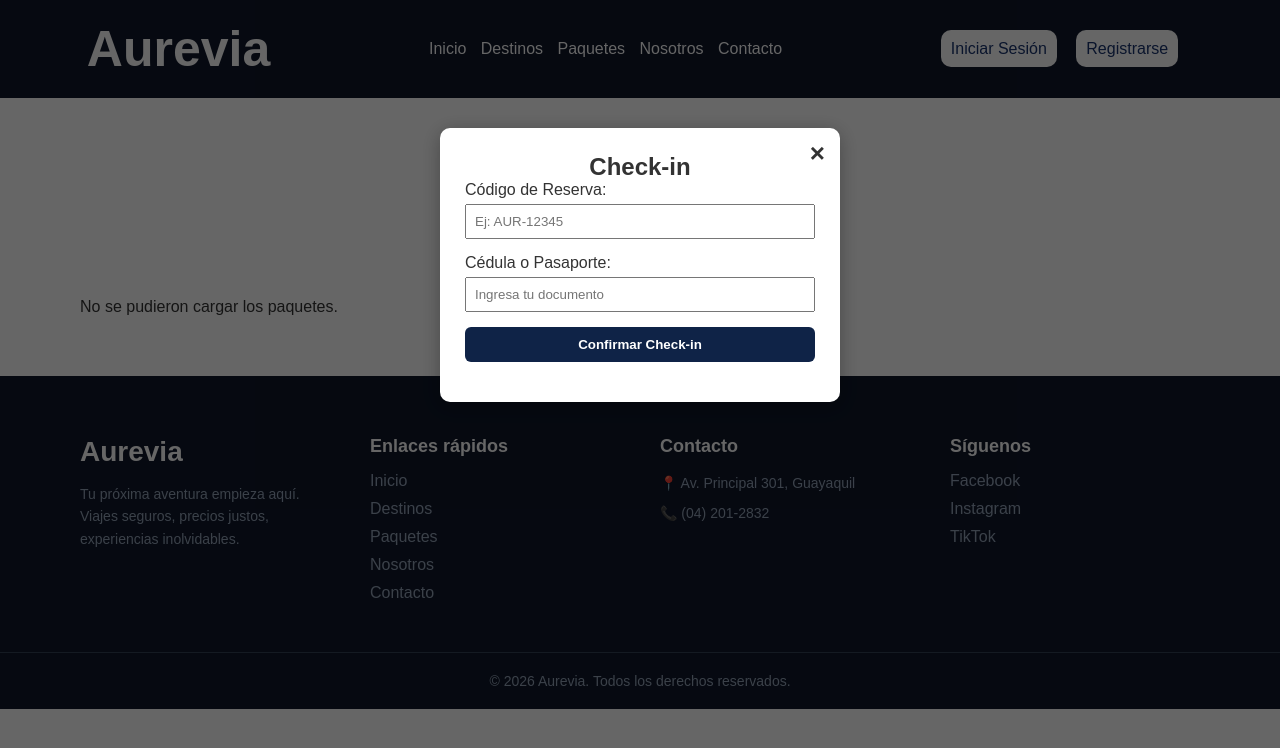
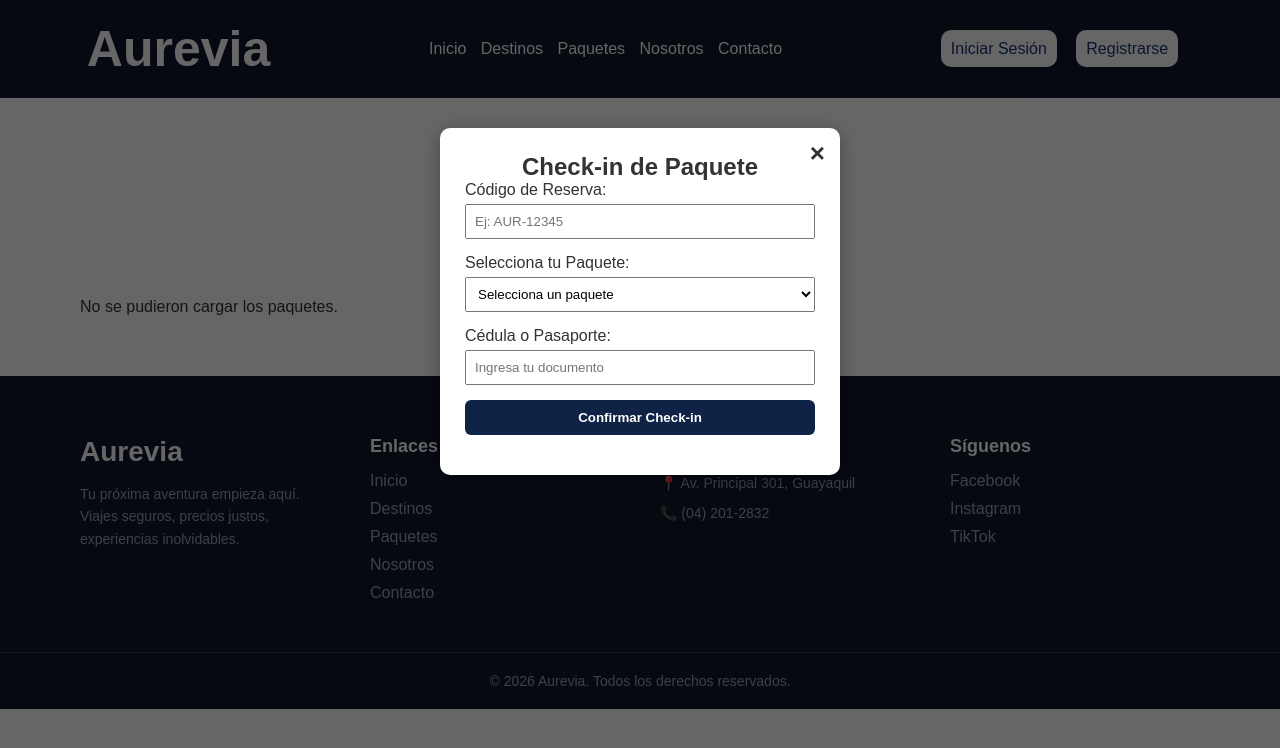
Before and after one commit to carlos3006777/Aurevia, a plain HTML site: page Menu/paquetes.html in a window 1280 px wide. Both pictures are taken after a click on the button "Realizar Check-in de Reserva". Drawn offline with Linux system fonts and the light colour scheme; no server answers.

Commit message:
Agregado selector de paquetes al modal de check-in

```diff
--- a/Menu/paquetes.html
+++ b/Menu/paquetes.html
@@ -39,15 +39,27 @@
         </section>
     </main>
 
-    <!-- Ventana Flotante (Modal) de Check-in -->
+    <!-- Ventana Flotante (Modal) de Check-in con Selección de Paquete -->
     <div id="modal-checkin" class="modal">
         <div class="modal-contenido">
             <span class="cerrar-modal" onclick="cerrarModalCheckin()">&times;</span>
-            <h2>Check-in</h2>
+            <h2>Check-in de Paquete</h2>
             <form id="formCheckin" onsubmit="procesarCheckin(event)">
                 <div style="margin-bottom: 15px; text-align: left;">
                     <label for="codigo_reserva">Código de Reserva:</label>
                     <input type="text" id="codigo_reserva" placeholder="Ej: AUR-12345" required style="width: 100%; padding: 8px; margin-top: 5px; box-sizing: border-box;">
+                </div>
+
+                <div style="margin-bottom: 15px; text-align: left;">
+                    <label for="paquete_select">Selecciona tu Paquete:</label>
+                    <select id="paquete_select" required style="width: 100%; padding: 8px; margin-top: 5px; box-sizing: border-box;">
+                        <option value="" disabled selected>Selecciona un paquete</option>
+                        <option value="Paquete París Soñado">Paquete París Soñado</option>
+                        <option value="Paquete Maldivas Relax">Paquete Maldivas Relax</option>
+                        <option value="Paquete Kyoto Cultural">Paquete Kyoto Cultural</option>
+                        <option value="Paquete Cancún Todo Incluido">Paquete Cancún Todo Incluido</option>
+                        <option value="Paquete Cusco Aventura">Paquete Cusco Aventura</option>
+                    </select>
                 </div>
 
                 <div style="margin-bottom: 15px; text-align: left;">
```
